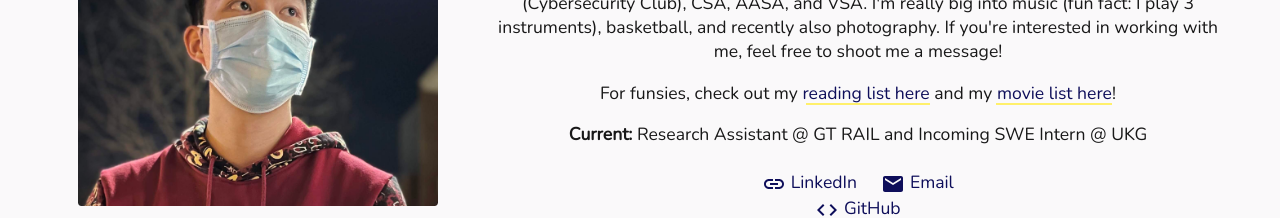
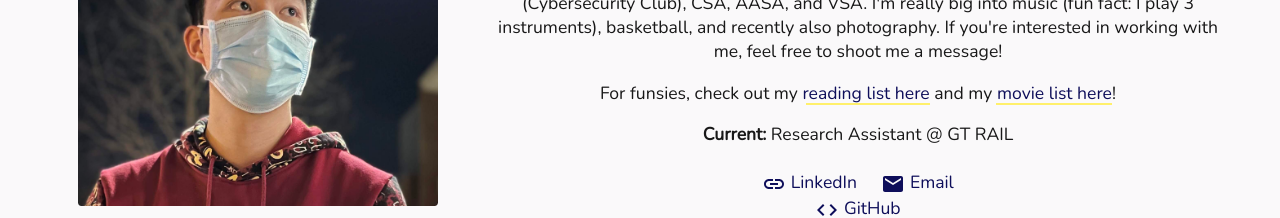
Before and after one commit to Skyline-9/skyline-9.github.com, a React (Create React App) app: page / in a window 1280 px wide. Shown: the part 1040-1258 px from the top of the page. Built offline with nearby package versions, Linux system fonts and the light colour scheme.

Commit message:
:bug: Fix s2d img link

```diff
--- a/src/Data.jsx
+++ b/src/Data.jsx
@@ -57,7 +57,7 @@ export const aiPortfolio = [{
 }, {
     id: 4,
     title: "Sketch2Drawings",
-    img: "https://github.com/Skyline-9/sketch2drawings/raw/main/sample-img/example7.png",
+    img: "https://github.com/Skyline-9/sketch2drawings/raw/main/sample-img/new_model/example1.png",
     link: "https://github.com/Skyline-9/sketch2drawings",
 }, {
     id: 5,
--- a/src/components/Intro/Intro.jsx
+++ b/src/components/Intro/Intro.jsx
@@ -35,7 +35,7 @@ function Intro(props) {
                             <a id='highlight' href="https://letterboxd.com/TheDarkFox/" target='_target'> movie
                                 list here</a>!
                         </p>
-                        <p><b>Current: </b>Research Assistant @ GT RAIL and Incoming SWE Intern @ UKG</p>
+                        <p><b>Current: </b>Research Assistant @ GT RAIL</p>
                         <div id="social-media-container">
                             <a href="https://www.linkedin.com/in/richardluorl" target="_blank"
                                rel="noopener noreferrer nofollow">
```
